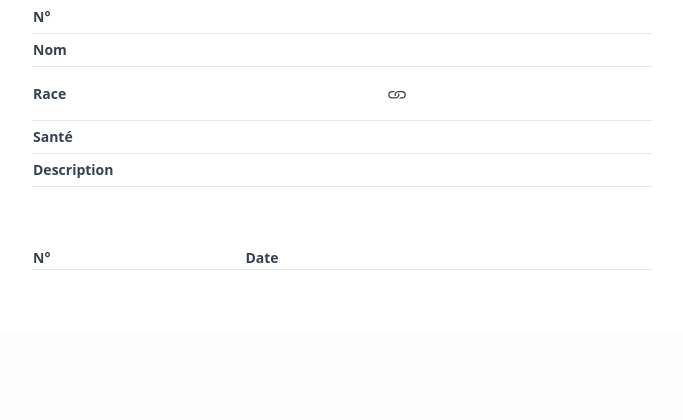
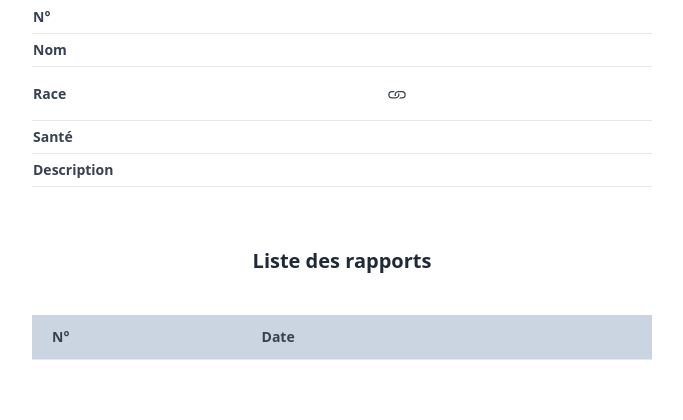
Before and after one commit to brunoturpeau/arcadiazoo-backend, a Symfony app: template templates/admin/animal/show.html.twig in a window 1280 px wide. Shown: the part 567-987 px from the top of the page, without its empty margins (298-981 px from the left). Before the commit the page ends 837 px from the top, so only its background shows below. Run offline with Twig, Linux system fonts and the light colour scheme; the template is opened without the code that fills it, so the values that code supplies are empty; style sheets or scripts are compiled from the project's sources; some libraries are stand-ins or nearby versions.

Commit message:
feat: add link edit list reports on animal_show

```diff
--- a/templates/admin/animal/show.html.twig
+++ b/templates/admin/animal/show.html.twig
@@ -79,7 +79,8 @@
                 </tr>
                 </tbody>
             </table>
-            <table class="table">
+            <h2>Liste des rapports</h2>
+            <table class="tw-table">
                 <thead>
                     <tr>
                         <th>N°</th>
@@ -96,6 +97,9 @@
                             <a href="{{ path('app_report_show', {'id':report.id}) }}">
                                 {{ include('_partials/icons/_eye.html.twig') }}
                             </a>
+                            <a href="{{ path('app_report_edit', {'id':report.id}) }}">
+                                {{ include('_partials/icons/_edit.html.twig') }}
+                            </a>
                         </td>
                     </tr>
                 {% endfor %}
```
